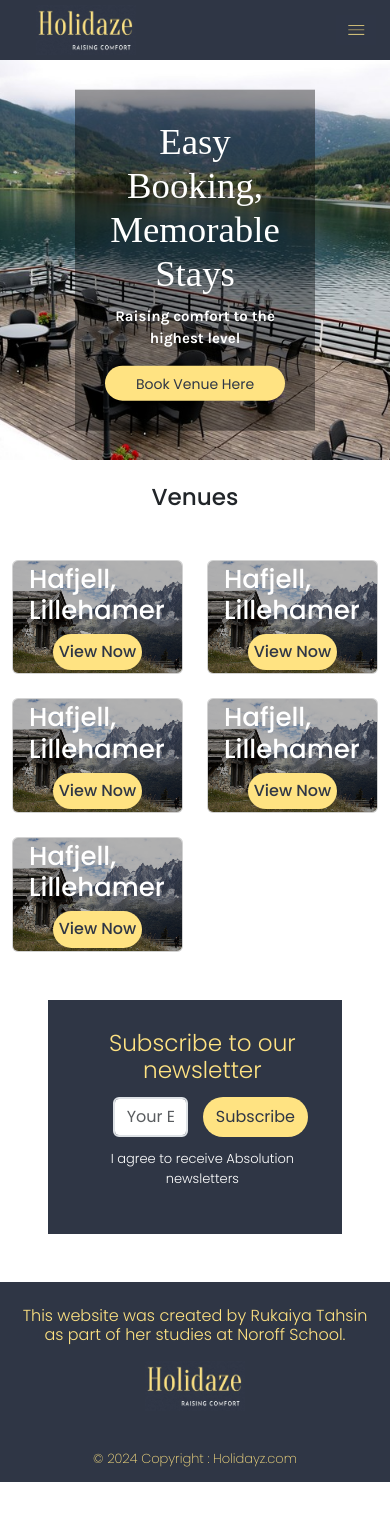
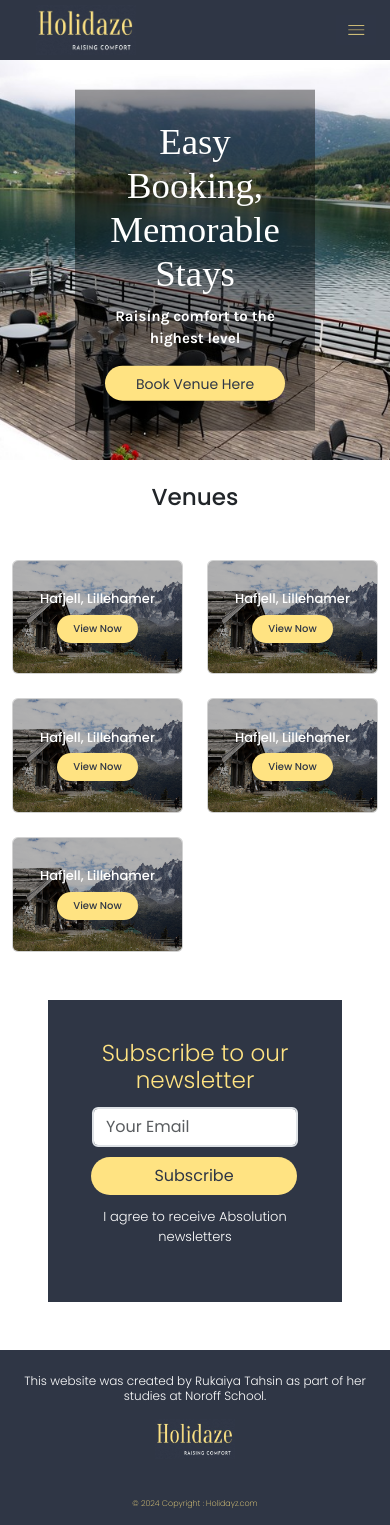
Before and after one commit to tahsinrukaiya/PROJECT-EXAM-2, a React (Vite) app: page / in a window 390 px wide. Before the commit the page ends 1482 px from the top, so only its background shows below. Built offline with nearby package versions, Linux system fonts and the light colour scheme; a web font is replaced by a local one.

Commit message:
working on responsiveness

```diff
--- a/src/Components/VenueCards.jsx
+++ b/src/Components/VenueCards.jsx
@@ -11,7 +11,7 @@ export default function VenueCards() {
                             <img src={Venue} className="card-img" alt=""></img>
                             <div className="card-img-overlay d-flex flex-column justify-content-center align-items-center">
                                 <h5 className="card-title">Hafjell, Lillehamer</h5>
-                                <button className="viewBtn rounded-pill pt-2"><h6>View Now</h6></button>
+                                <button className="viewBtn rounded-pill pt-2 px-3"><h6 className="btn-text">View Now</h6></button>
                             </div>
                         </div>
                     </div>
@@ -20,7 +20,7 @@ export default function VenueCards() {
                             <img src={Venue} className="card-img" alt=""></img>
                             <div className="card-img-overlay d-flex flex-column justify-content-center align-items-center">
                                 <h5 className="card-title">Hafjell, Lillehamer</h5>
-                                <button className="viewBtn rounded-pill pt-2"><h6>View Now</h6></button>
+                                <button className="viewBtn rounded-pill pt-2 px-3"><h6 className="btn-text">View Now</h6></button>
                             </div>
                         </div>
                     </div>
@@ -29,7 +29,7 @@ export default function VenueCards() {
                             <img src={Venue} className="card-img" alt=""></img>
                             <div className="card-img-overlay d-flex flex-column justify-content-center align-items-center">
                                 <h5 className="card-title">Hafjell, Lillehamer</h5>
-                                <button className="viewBtn rounded-pill pt-2"><h6>View Now</h6></button>
+                                <button className="viewBtn rounded-pill pt-2 px-3"><h6 className="btn-text">View Now</h6></button>
                             </div>
                         </div>
                     </div>
@@ -38,7 +38,7 @@ export default function VenueCards() {
                             <img src={Venue} className="card-img" alt=""></img>
                             <div className="card-img-overlay d-flex flex-column justify-content-center align-items-center">
                                 <h5 className="card-title">Hafjell, Lillehamer</h5>
-                                <button className="viewBtn rounded-pill pt-2"><h6>View Now</h6></button>
+                                <button className="viewBtn rounded-pill pt-2 px-3"><h6 className="btn-text">View Now</h6></button>
                             </div>
                         </div>
                     </div>
@@ -48,7 +48,7 @@ export default function VenueCards() {
                             <img src={Venue} className="card-img" alt=""></img>
                             <div className="card-img-overlay d-flex flex-column justify-content-center align-items-center">
                                 <h5 className="card-title">Hafjell, Lillehamer</h5>
-                                <button className="viewBtn rounded-pill pt-2"><h6>View Now</h6></button>
+                                <button className="viewBtn rounded-pill pt-2 px-3"><h6 className="btn-text">View Now</h6></button>
                             </div>
                         </div>
                     </div>
--- a/src/index.css
+++ b/src/index.css
@@ -137,7 +137,10 @@
   border: none;
   color: #2F3645;
   background-color: #FFE382;
+}
 
+.btn-text {
+  font-size: 15px !important;
 }
 
 .card-title {
@@ -171,7 +174,6 @@
 .sub-btn {
   background-color: #FFE382 !important;
   color: #2F3645 !important;
-
 }
 
 .sub-btn:hover {
@@ -246,9 +248,77 @@
     width: 180px !important;
   }
 
-  .sub-form {
-    margin-left: 5%;
-    padding: 30px;
+  .viewBtn {
+    border: none;
+    color: #2F3645;
+    background-color: #FFE382;
+    padding-bottom: 0 !important;
+
   }
 
+  .btn-text {
+    font-size: 10px !important;
+  }
+
+  .card-title {
+    color: white;
+    font-size: 13px;
+  }
+
+  .sub-form .input-group {
+    flex-direction: column;
+  }
+
+  .sub-form .form-control {
+    margin-bottom: 10px;
+    margin-left: 0 !important;
+    margin-right: 0 !important;
+  }
+
+  .sub-form .sub-btn {
+    width: 100%;
+  }
+
+  .sub-form {
+    margin-left: 0;
+    padding: 40px;
+  }
+
+  .form-title {
+    color: #FFE382;
+    font-weight: 300;
+  }
+
+
+
+
+
+
+
+
+
+
+
+
+
+
+
+  .footer-text {
+    font-size: 12px !important;
+    font-weight: 300;
+    color: white;
+  }
+
+  .copyright {
+    color: #FFE382;
+    font-weight: 200;
+    font-size: 8px;
+  }
+
+  .footer-logo {
+    height: 40px;
+    width: 80px;
+  }
+
+
 }
```
